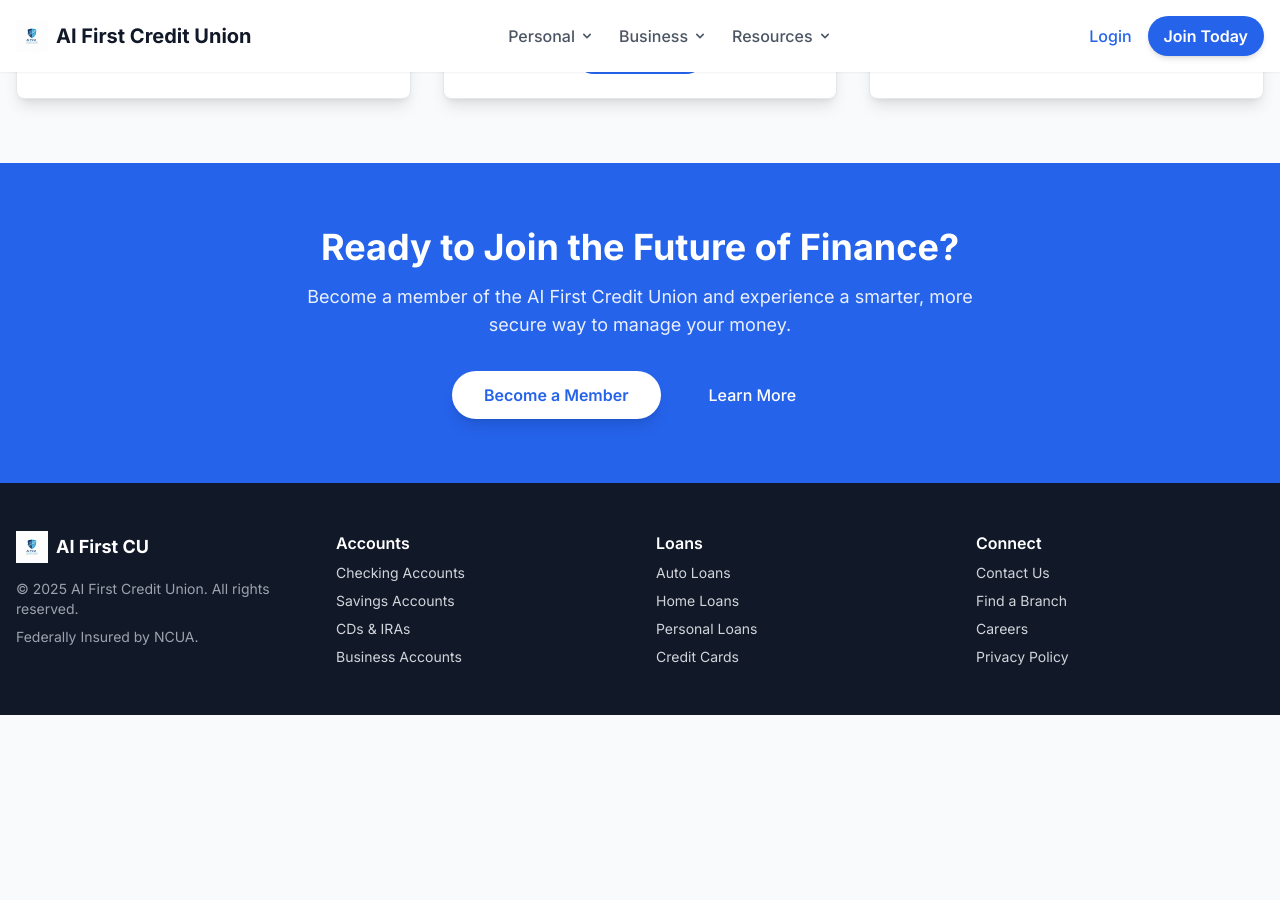
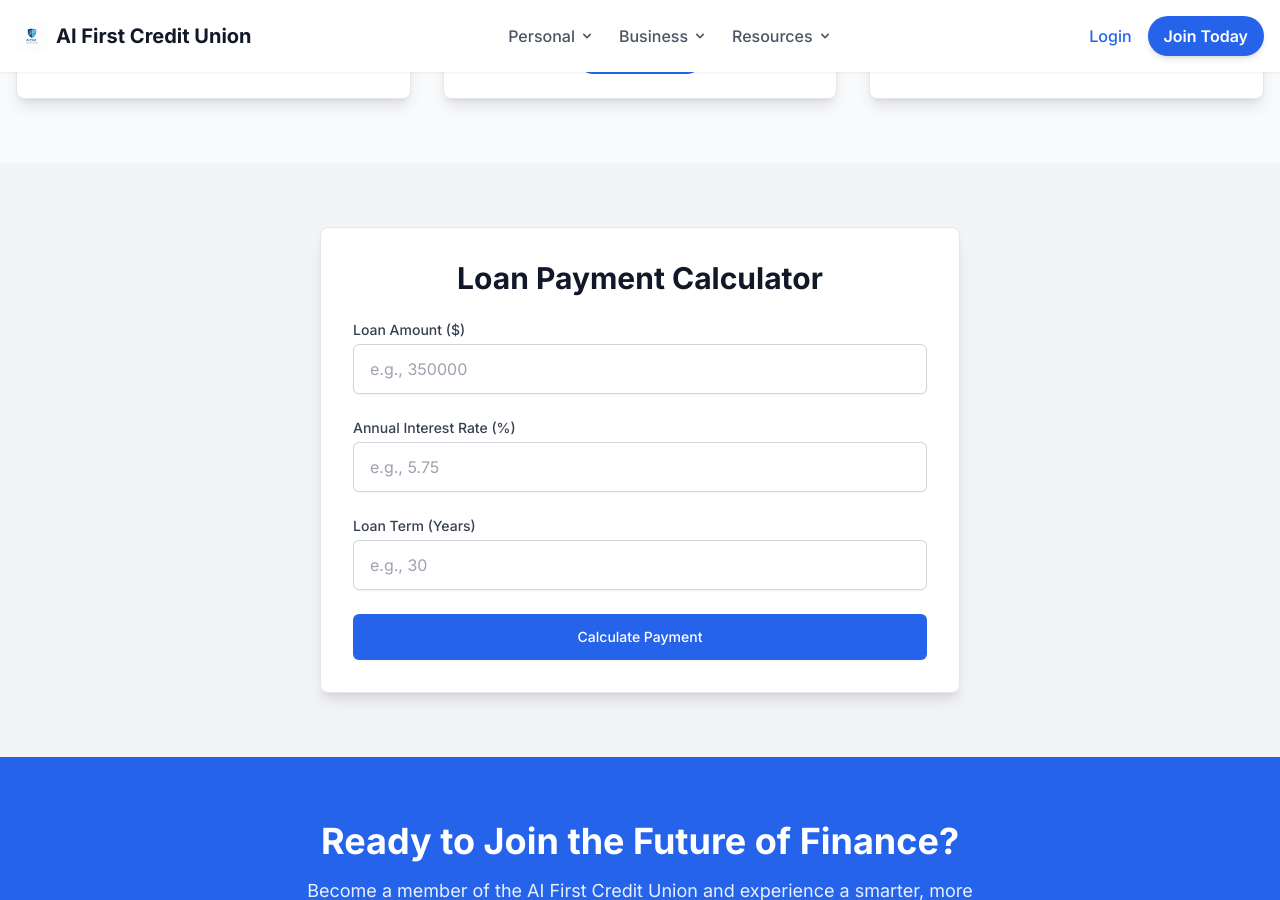
Before and after one commit to parkerjo-glia/parkerjo-glia.github.io, a Jekyll site: the page built from personal-home-loan.html, in a window 1280 px wide and 900 px high, scrolled down 1549 px. Built offline with Jekyll 4.4.1, drawn with Linux system fonts in a browser that asks for light colours; nearby versions of some CDN libraries; before the commit the page ends 2264 px from its top, so only the background shows below that.

Commit message:
updates to layout

```diff
--- a/_layouts/default.html
+++ b/_layouts/default.html
@@ -113,7 +113,7 @@
                 </div>
             </div>
             <div class="flex items-center space-x-4">
-                <button class="hidden md:inline-flex text-blue-600 font-medium hover:text-blue-800">Login</button>
+                <a class="hidden md:inline-flex text-blue-600 font-medium hover:text-blue-800" href="#" data-page="login">Login</a>
                 <button
                     class="bg-blue-600 text-white font-semibold py-2 px-4 rounded-full hover:bg-blue-700 transition duration-300 shadow-md">Join
                     Today</button>
--- a/personal-home-loan.html
+++ b/personal-home-loan.html
@@ -14,8 +14,12 @@ layout: default
             Find the perfect home loan to fit your life. Secure, smart, and hassle-free financing powered by AI.
         </p>
         <div class="mt-8 flex justify-center space-x-4">
-            <button class="bg-blue-600 text-white font-semibold py-3 px-6 rounded-full hover:bg-blue-700 transition duration-300 shadow-lg">Apply for a Loan</button>
-            <a href="#" class="bg-white text-blue-600 font-semibold py-3 px-6 rounded-full hover:bg-gray-100 transition duration-300 border border-gray-300">Loan Calculator</a>
+            <button
+                class="bg-blue-600 text-white font-semibold py-3 px-6 rounded-full hover:bg-blue-700 transition duration-300 shadow-lg">Apply
+                for a Loan</button>
+            <a href="#"
+                class="bg-white text-blue-600 font-semibold py-3 px-6 rounded-full hover:bg-gray-100 transition duration-300 border border-gray-300">Loan
+                Calculator</a>
         </div>
     </div>
 </section>
@@ -24,7 +28,10 @@ layout: default
     <div class="container mx-auto px-4 text-center max-w-4xl">
         <h2 class="text-3xl font-bold text-gray-900">Making Homeownership a Reality</h2>
         <p class="mt-4 text-gray-600">
-            AI First Credit Union is dedicated to making the home buying process simple and transparent. Our home loan process uses AI to streamline underwriting, providing you with faster, fairer approvals and personalized rates. Whether you're a first-time homebuyer or looking to refinance, our expert team and cutting-edge technology are here to guide you.
+            AI First Credit Union is dedicated to making the home buying process simple and transparent. Our home loan
+            process uses AI to streamline underwriting, providing you with faster, fairer approvals and personalized
+            rates. Whether you're a first-time homebuyer or looking to refinance, our expert team and cutting-edge
+            technology are here to guide you.
         </p>
     </div>
 </section>
@@ -37,24 +44,30 @@ layout: default
         <div class="mt-12 grid grid-cols-1 md:grid-cols-3 gap-8">
             <div class="p-6 bg-white rounded-lg shadow-md flex flex-col items-center text-center">
                 <svg class="h-12 w-12 text-blue-600 mb-4" fill="none" viewBox="0 0 24 24" stroke="currentColor">
-                    <path stroke-linecap="round" stroke-linejoin="round" stroke-width="2" d="M12 8v4l3 3m6-3a9 9 0 11-18 0 9 9 0 0118 0z" />
+                    <path stroke-linecap="round" stroke-linejoin="round" stroke-width="2"
+                        d="M12 8v4l3 3m6-3a9 9 0 11-18 0 9 9 0 0118 0z" />
                 </svg>
                 <h3 class="text-xl font-semibold text-gray-900">Faster Approvals</h3>
-                <p class="mt-2 text-gray-600">Our AI-powered platform accelerates the application process, so you get an answer sooner.</p>
+                <p class="mt-2 text-gray-600">Our AI-powered platform accelerates the application process, so you get an
+                    answer sooner.</p>
             </div>
             <div class="p-6 bg-white rounded-lg shadow-md flex flex-col items-center text-center">
                 <svg class="h-12 w-12 text-blue-600 mb-4" fill="none" viewBox="0 0 24 24" stroke="currentColor">
-                    <path stroke-linecap="round" stroke-linejoin="round" stroke-width="2" d="M9 12l2 2 4-4m5.618 5.618a8.25 8.25 0 10-11.667 0 8.25 8.25 0 0011.667 0z" />
+                    <path stroke-linecap="round" stroke-linejoin="round" stroke-width="2"
+                        d="M9 12l2 2 4-4m5.618 5.618a8.25 8.25 0 10-11.667 0 8.25 8.25 0 0011.667 0z" />
                 </svg>
                 <h3 class="text-xl font-semibold text-gray-900">Fairer Rates</h3>
-                <p class="mt-2 text-gray-600">Ethical underwriting models ensure you receive the most competitive rates available.</p>
+                <p class="mt-2 text-gray-600">Ethical underwriting models ensure you receive the most competitive rates
+                    available.</p>
             </div>
             <div class="p-6 bg-white rounded-lg shadow-md flex flex-col items-center text-center">
                 <svg class="h-12 w-12 text-blue-600 mb-4" fill="none" viewBox="0 0 24 24" stroke="currentColor">
-                    <path stroke-linecap="round" stroke-linejoin="round" stroke-width="2" d="M17 20l-1.672-1.672a2 2 0 01-2.828 0L9 14l-3-3m0 0L3 8m4 0l1 1m-1-1L3 8m4 0l1 1m-1-1L3 8" />
+                    <path stroke-linecap="round" stroke-linejoin="round" stroke-width="2"
+                        d="M17 20l-1.672-1.672a2 2 0 01-2.828 0L9 14l-3-3m0 0L3 8m4 0l1 1m-1-1L3 8m4 0l1 1m-1-1L3 8" />
                 </svg>
                 <h3 class="text-xl font-semibold text-gray-900">Expert Guidance</h3>
-                <p class="mt-2 text-gray-600">Our loan officers work alongside our technology to provide you with expert, personalized advice.</p>
+                <p class="mt-2 text-gray-600">Our loan officers work alongside our technology to provide you with
+                    expert, personalized advice.</p>
             </div>
         </div>
     </div>
@@ -64,31 +77,81 @@ layout: default
     <div class="container mx-auto px-4">
         <div class="text-center max-w-4xl mx-auto mb-12">
             <h2 class="text-3xl font-bold text-gray-900">Home Loan Products</h2>
-            <p class="mt-2 text-gray-600">Find the right loan for your needs, from buying to renovating your dream home.</p>
+            <p class="mt-2 text-gray-600">Find the right loan for your needs, from buying to renovating your dream home.
+            </p>
         </div>
 
         <div class="grid grid-cols-1 md:grid-cols-3 gap-8">
             <div class="bg-white p-6 rounded-lg shadow-lg border border-gray-200 text-center">
                 <h3 class="text-2xl font-bold text-gray-900 mb-2">Mortgage</h3>
-                <p class="text-gray-600 text-sm mb-4">Financing options for buying your new home, with competitive fixed and adjustable rates.</p>
-                <a href="#" class="inline-block bg-blue-600 text-white font-semibold py-2 px-6 rounded-full hover:bg-blue-700 transition duration-300">Apply Now</a>
+                <p class="text-gray-600 text-sm mb-4">Financing options for buying your new home, with competitive fixed
+                    and adjustable rates.</p>
+                <a href="#"
+                    class="inline-block bg-blue-600 text-white font-semibold py-2 px-6 rounded-full hover:bg-blue-700 transition duration-300">Apply
+                    Now</a>
             </div>
 
             <div class="bg-white p-6 rounded-lg shadow-lg border border-gray-200 text-center">
                 <h3 class="text-2xl font-bold text-gray-900 mb-2">Home Equity Line of Credit (HELOC)</h3>
-                <p class="text-gray-600 text-sm mb-4">Access the value of your home for renovations, education, or other major expenses.</p>
-                <a href="#" class="inline-block bg-blue-600 text-white font-semibold py-2 px-6 rounded-full hover:bg-blue-700 transition duration-300">Apply Now</a>
+                <p class="text-gray-600 text-sm mb-4">Access the value of your home for renovations, education, or other
+                    major expenses.</p>
+                <a href="#"
+                    class="inline-block bg-blue-600 text-white font-semibold py-2 px-6 rounded-full hover:bg-blue-700 transition duration-300">Apply
+                    Now</a>
             </div>
 
             <div class="bg-white p-6 rounded-lg shadow-lg border border-gray-200 text-center">
                 <h3 class="text-2xl font-bold text-gray-900 mb-2">Refinance</h3>
-                <p class="text-gray-600 text-sm mb-4">Lower your monthly payments or switch to a better rate with our simplified refinance process.</p>
-                <a href="#" class="inline-block bg-blue-600 text-white font-semibold py-2 px-6 rounded-full hover:bg-blue-700 transition duration-300">Apply Now</a>
+                <p class="text-gray-600 text-sm mb-4">Lower your monthly payments or switch to a better rate with our
+                    simplified refinance process.</p>
+                <a href="#"
+                    class="inline-block bg-blue-600 text-white font-semibold py-2 px-6 rounded-full hover:bg-blue-700 transition duration-300">Apply
+                    Now</a>
             </div>
         </div>
     </div>
 </section>
 
+
+<section class="py-16 bg-gray-100">
+    <div class="container mx-auto px-4 max-w-2xl">
+        <div class="bg-white p-8 rounded-lg shadow-lg border border-gray-200">
+            <h2 class="text-3xl font-bold text-center text-gray-900 mb-6">Loan Payment Calculator</h2>
+            <form id="loan-form" class="space-y-6">
+                <div>
+                    <label for="loan-amount" class="block text-sm font-medium text-gray-700">Loan Amount ($)</label>
+                    <input type="number" id="loan-amount" name="loan-amount" required
+                        class="mt-1 block w-full px-4 py-3 border border-gray-300 rounded-md shadow-sm focus:ring-blue-500 focus:border-blue-500"
+                        placeholder="e.g., 350000">
+                </div>
+                <div>
+                    <label for="interest-rate" class="block text-sm font-medium text-gray-700">Annual Interest Rate
+                        (%)</label>
+                    <input type="number" id="interest-rate" name="interest-rate" step="0.01" required
+                        class="mt-1 block w-full px-4 py-3 border border-gray-300 rounded-md shadow-sm focus:ring-blue-500 focus:border-blue-500"
+                        placeholder="e.g., 5.75">
+                </div>
+                <div>
+                    <label for="loan-term" class="block text-sm font-medium text-gray-700">Loan Term (Years)</label>
+                    <input type="number" id="loan-term" name="loan-term" required
+                        class="mt-1 block w-full px-4 py-3 border border-gray-300 rounded-md shadow-sm focus:ring-blue-500 focus:border-blue-500"
+                        placeholder="e.g., 30">
+                </div>
+                <button type="button" onclick="calculatePayment()"
+                    class="w-full flex justify-center py-3 px-4 border border-transparent rounded-md shadow-sm text-sm font-medium text-white bg-blue-600 hover:bg-blue-700 focus:outline-none focus:ring-2 focus:ring-offset-2 focus:ring-blue-500 transition duration-300">
+                    Calculate Payment
+                </button>
+            </form>
+            <div id="results" class="mt-6 text-center hidden">
+                <h3 class="text-xl font-bold text-gray-900 mb-2">Estimated Monthly Payment</h3>
+                <p class="text-4xl font-extrabold text-blue-600" id="monthly-payment-result">$0.00</p>
+                <p class="mt-2 text-sm text-gray-500">
+                    This is an estimate. Rates may vary based on your financial situation.
+                </p>
+            </div>
+        </div>
+    </div>
+</section>
 <section class="bg-blue-600 py-16">
     <div class="container mx-auto px-4 text-center text-white">
         <h2 class="text-3xl md:text-4xl font-bold">Ready to Join the Future of Finance?</h2>
@@ -96,8 +159,12 @@ layout: default
             Become a member of the AI First Credit Union and experience a smarter, more secure way to manage your money.
         </p>
         <div class="mt-8 flex justify-center space-x-4">
-            <button class="bg-white text-blue-600 font-semibold py-3 px-8 rounded-full hover:bg-gray-100 transition duration-300 shadow-lg">Become a Member</button>
-            <a href="#" class="text-white font-medium py-3 px-8 rounded-full hover:underline transition duration-300">Learn More</a>
+            <button
+                class="bg-white text-blue-600 font-semibold py-3 px-8 rounded-full hover:bg-gray-100 transition duration-300 shadow-lg">Become
+                a Member</button>
+            <a href="#"
+                class="text-white font-medium py-3 px-8 rounded-full hover:underline transition duration-300">Learn
+                More</a>
         </div>
     </div>
 </section>
```
